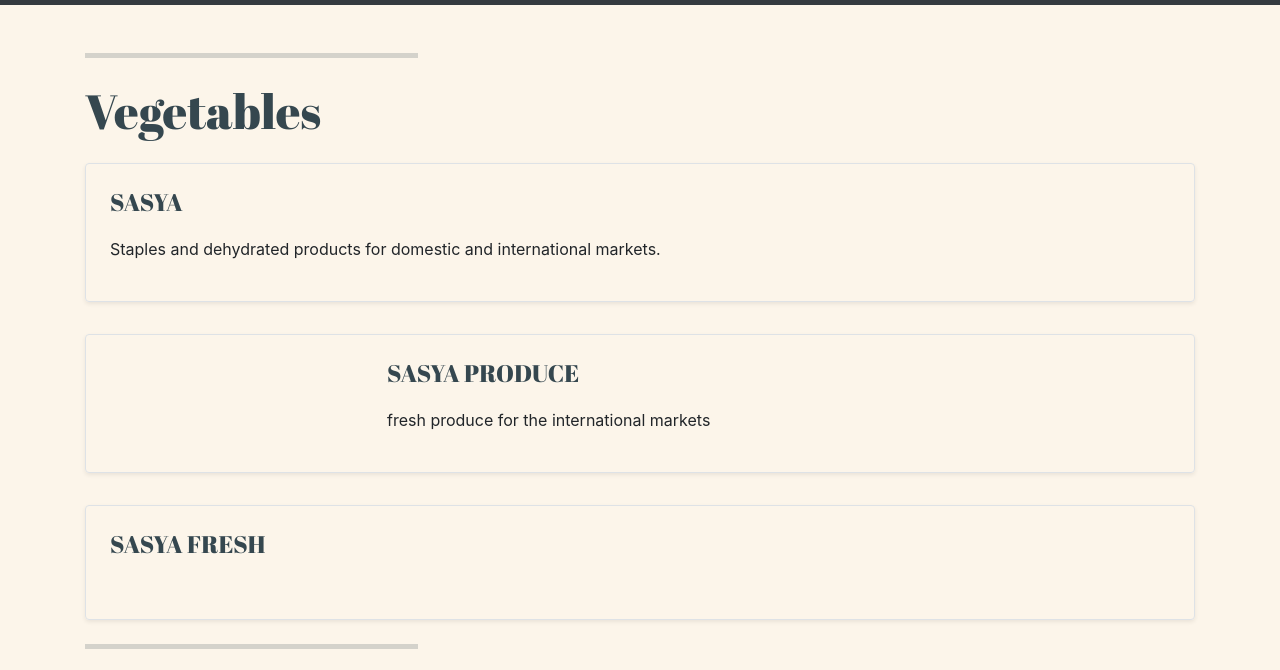
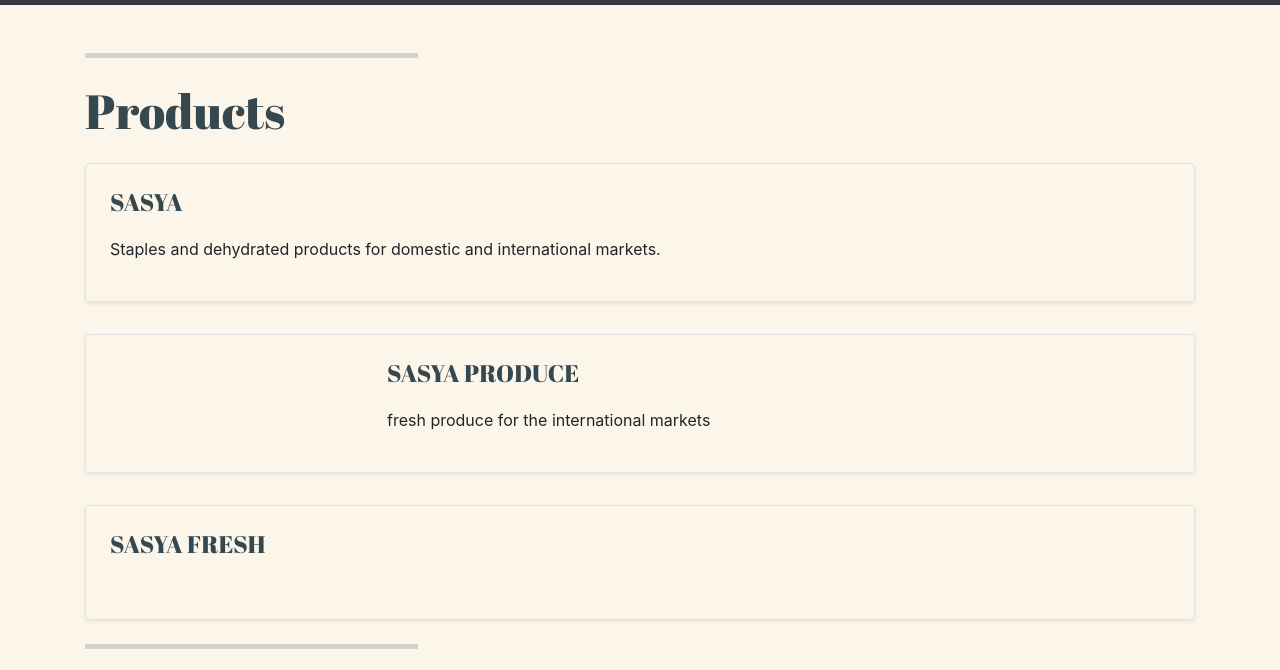
Before and after one commit to sasyaproduce/sasyaproduce.github.io, a plain HTML site: page ps.html in a window 1280 px wide. Shown: the part 75-745 px from the top of the page. Drawn offline with nearby package versions, Linux system fonts and the light colour scheme.

Commit message:
Update ps.html

```diff
--- a/ps.html
+++ b/ps.html
@@ -136,7 +136,7 @@
     <div class="container mt-5">
         <!--<a class="btn btn-primary btn-sasya mb-4" href="files/MRLReport.pdf">Download Latest MRL Report as PDF</a>-->
         <div class="rect"></div>
-        <h2>Vegetables</h2>
+        <h2>Products</h2>
         <div class="row mt-4">
             <div class="col-12">
                 <div
```
